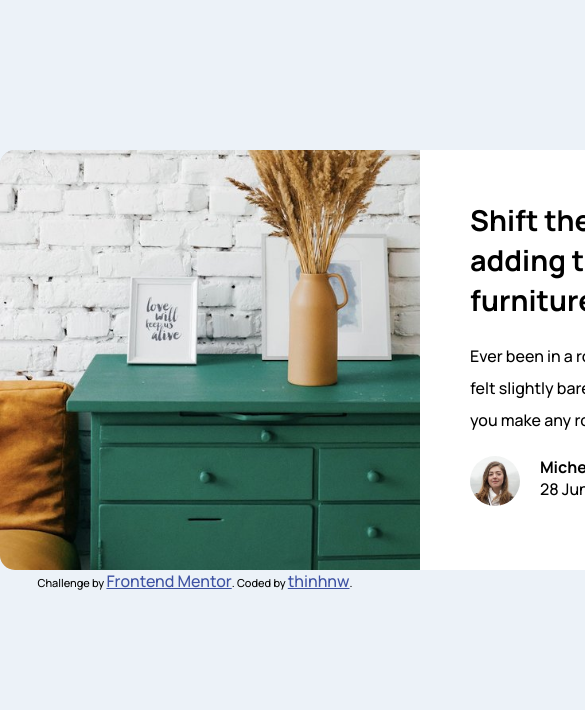
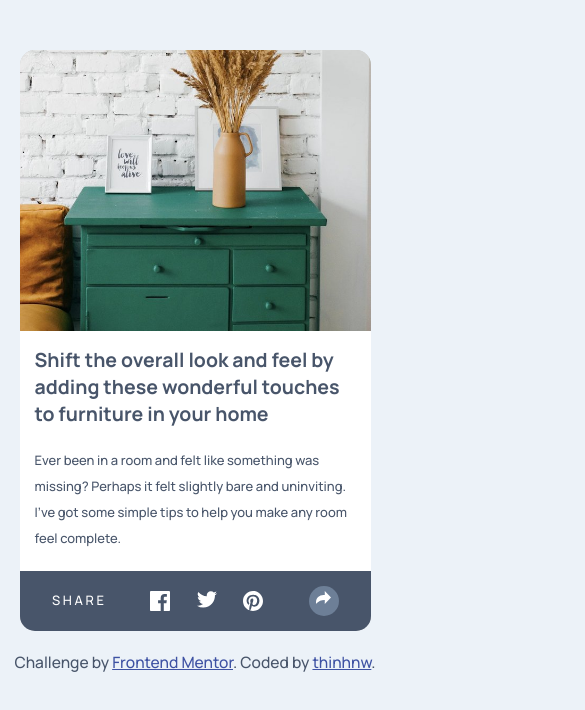
Before and after one commit to thinhnw/article-preview, a plain HTML site: page index.html in a window 390 px wide. Shown: the top 710 px of the page, 585 px wide, since content can reach past the window. Drawn offline with Linux system fonts and the light colour scheme.

Commit message:
Finnish Mobile Version

```diff
--- a/css/styles.css
+++ b/css/styles.css
@@ -1,17 +1,17 @@
 * {
     margin: 0;
     padding: 0;
-    font-size: 16px;
+    font-size: 13px;
     font-family: 'Manrope', sans-serif;
 }
 
 body {
-    font-size: 16px;
+    color: hsl(217, 19%, 35%);
     background-color: hsl(210, 46%, 95%);
 }
 /* Article */
 .article {
-    width: 1024px;
+    width: 768px;
     position: relative; /* Share media will overlay this div */
     margin: 150px auto 0 auto;
 }
@@ -27,14 +27,13 @@ body {
 
 /* Article preview image */
 .thumbnail {
-    position: relative;
-    width: 420px;
-    height: 420px;
+    width: 315px;
+    height: 315px;
 }
 
 .thumbnail img{
-    width: 420px;
-    height: 420px;
+    width: 315px;
+    height: 315px;
     object-fit: cover;
     object-position: 0 0;
 }
@@ -42,11 +41,10 @@ body {
 /* Article text */
 .article-component {
     background-color: #fff;
-    padding: 50px;
-    padding-bottom: 0;
+    padding: 25px 50px 0 50px;
 }
 .article-component h1 {
-    font-size: 1.8rem;
+    font-size: 1.5rem;
 }
 .article-component > p {
     line-height: 2;
@@ -69,17 +67,17 @@ body {
     height: 50px;
 }
 
-.author .name-and-date {
-    justify-self: center;
+.author h2 {
+    line-height: 2;
 }
 
 /* Share button and media */
-.share-div > .media {
+.share-div-collapse > .media {
     background-color: hsl(217, 19%, 35%);
     display: none;
     position: absolute;
     right: -50px;
-    bottom: 150px;
+    bottom: 120px;
     width: 240px;
     height: 60px;
     border-radius: 10px;
@@ -87,7 +85,7 @@ body {
     /* display: grid; while hovering */
     grid-template-columns: 3fr 1fr 1fr 1fr;
 }
-.share-div > .media:after {
+.share-div-collapse > .media:after {
     content: '';
     position: absolute;
     right: 100px;
@@ -98,21 +96,21 @@ body {
 	border-top-color: hsl(217, 19%, 35%);
     border-left: 15;
 }
-.share-div li.share-text {
+.share-div-collapse li.share-text {
     color: white;
     text-align: center;
     margin-top: 18px;
 }
-.share-div li {
+.share-div-collapse li {
     list-style-type: none;
     display: inline;
     margin-left: 0;
     margin-right: 0;
 }
-.share-div img {
-    margin-top: 19px;
+.share-div-collapse img {
+    margin-top: 18px;
 }
-.btn {
+.share-div-collapse .share-btn {
     width: 40px;
     height: 40px;
     border-radius: 50%;
@@ -120,18 +118,84 @@ body {
     background: hsl(217, 19%, 35%);
     position: relative;
 }
-.btn:hover, .btn:focus {
+.share-div-collapse .share-btn:hover {
     background: hsl(214, 17%, 51%);
 }
-svg {
+.share-div-collapse svg {
     margin: 12.5px auto;
     fill: white;
     display: block;
 }
+.share-div {
+    display: none;
+}
+/* Responsive Mobile Version */
+@media only screen and (max-width: 1200px) {
+    body {
+        font-size: 10px;
+    }
+    .article {
+        width: 90%;
+        margin-bottom: 20px;
+        margin-top: 50px;
+    }
+    .article-content {
+        width: 100%;
+        flex-wrap: wrap;
+    }
+    .thumbnail {
+        width: 100%;
+        height: auto;
+    }
+    .thumbnail img {
+        width: 100%;
+        height: auto;
+        display: block;
+    }
+    .article-component {
+        width: 100%;
+        height: auto;
+        padding: 15px 15px 0px 15px;
+    }
+    .article-footer {
+        display: none;
+    }
+    .share-div {
+        display: block;
+        width: 100%;
+        height: 60px;
+        background: hsl(217, 19%, 35%);
+    }
+    .share-div ul{
+        width: 100%;
+        color: white;
+        display: grid;
+        grid-template-columns: 2.5fr 1fr 1fr 1fr 2fr;
+    }
+    .share-div li {
+        list-style-type: none;
+        text-align: center;
+        margin-top: 20px;
+    }
+    .share-div .share-btn{
+        border-radius: 50%;
+        width: 30px;
+        height: 30px;
+        background: hsl(214, 17%, 51%);
+        margin: -5px auto;
+    }
+    .share-div svg {
+        fill: white;
+        margin: 5px auto;
+    }
+
+}
+
 .attribution {
-    font-size: 11px;
     text-align: center;
+    font-size: 1.2rem;
 }
 .attribution a {
     color: hsl(228, 45%, 44%);
+    font-size: 1.2rem;
 }
--- a/index.html
+++ b/index.html
@@ -30,8 +30,8 @@
                             <p class="date">28 Jun 2020</p>
                         </div>
                     </div>
-                    <div class="share-div">
-                        <div class="btn" onclick="mouseClickFunction()">
+                    <div class="share-div-collapse">
+                        <div class="share-btn" onclick="mouseClickFunction()">
                             <svg xmlns="http://www.w3.org/2000/svg" width="15" height="13" viewbox="0 0 15 13">
                                 <path d="M15 6.495L8.766.014V3.88H7.441C3.33 3.88 0 7.039 0 10.936v2.049l.589-.612C2.59 10.294 5.422 9.11 8.39 9.11h.375v3.867L15 6.495z"/>
                             </svg>
@@ -45,13 +45,30 @@
                     </div>
                 </div>
             </div>
+            <div class="share-div">
+                <ul>
+                    <li class="share-text">S H A R E</li>
+                    <li><img src="images/icon-facebook.svg" alt=""></li>
+                    <li><img src="images/icon-twitter.svg" alt=""></li>
+                    <li><img src="images/icon-pinterest.svg" alt=""></li>
+                    <li>
+                        <div class="share-btn">
+                            <svg xmlns="http://www.w3.org/2000/svg" width="15" height="13" viewbox="0 0 15 13">
+                                <path d="M15 6.495L8.766.014V3.88H7.441C3.33 3.88 0 7.039 0 10.936v2.049l.589-.612C2.59 10.294 5.422 9.11 8.39 9.11h.375v3.867L15 6.495z"/>
+                            </svg>
+                        </div>
+                   </li>
+                </ul>
+            </div>
         </div>
     </div>
+    <footer>
+        <div class="attribution">
+            Challenge by <a href="https://www.frontendmentor.io?ref=challenge" target="_blank">Frontend Mentor</a>.
+            Coded by <a href="https://github.com/thinhnw" target="_blank">thinhnw</a>.
+        </div>
 
-    <div class="attribution">
-        Challenge by <a href="https://www.frontendmentor.io?ref=challenge" target="_blank">Frontend Mentor</a>.
-        Coded by <a href="https://github.com/thinhnw" target="_blank">thinhnw</a>.
-    </div>
-    <script src="js/script.js"></script>
+    </footer>
+   <script src="js/script.js"></script>
 </body>
 </html>
```
